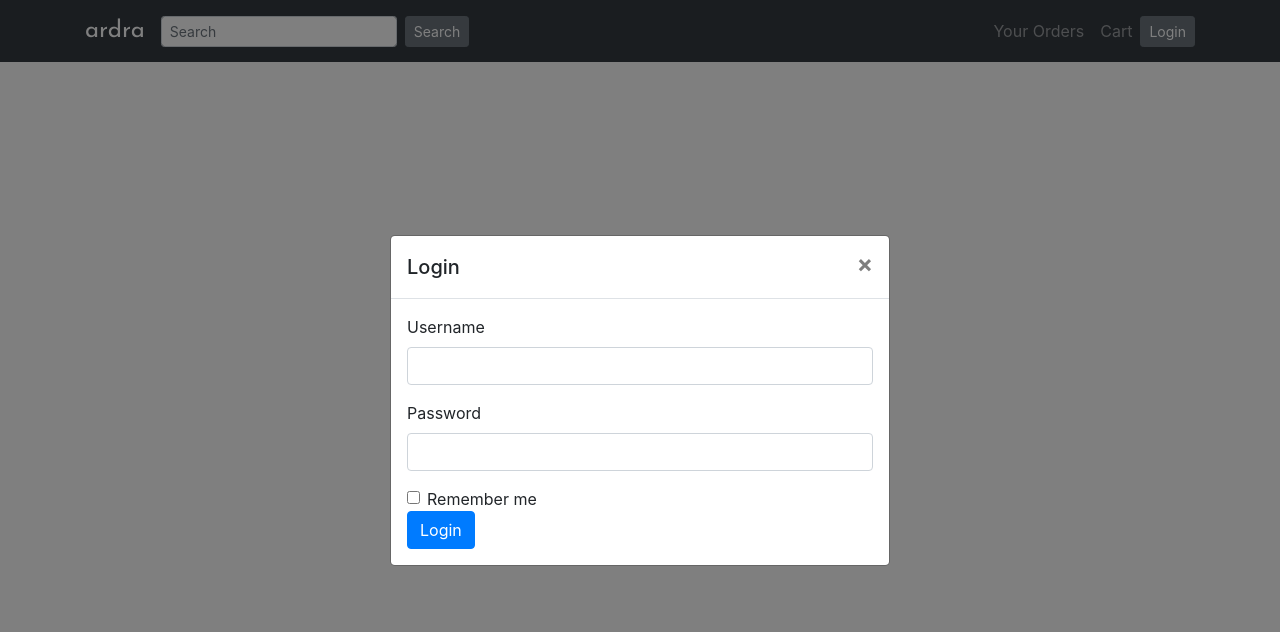
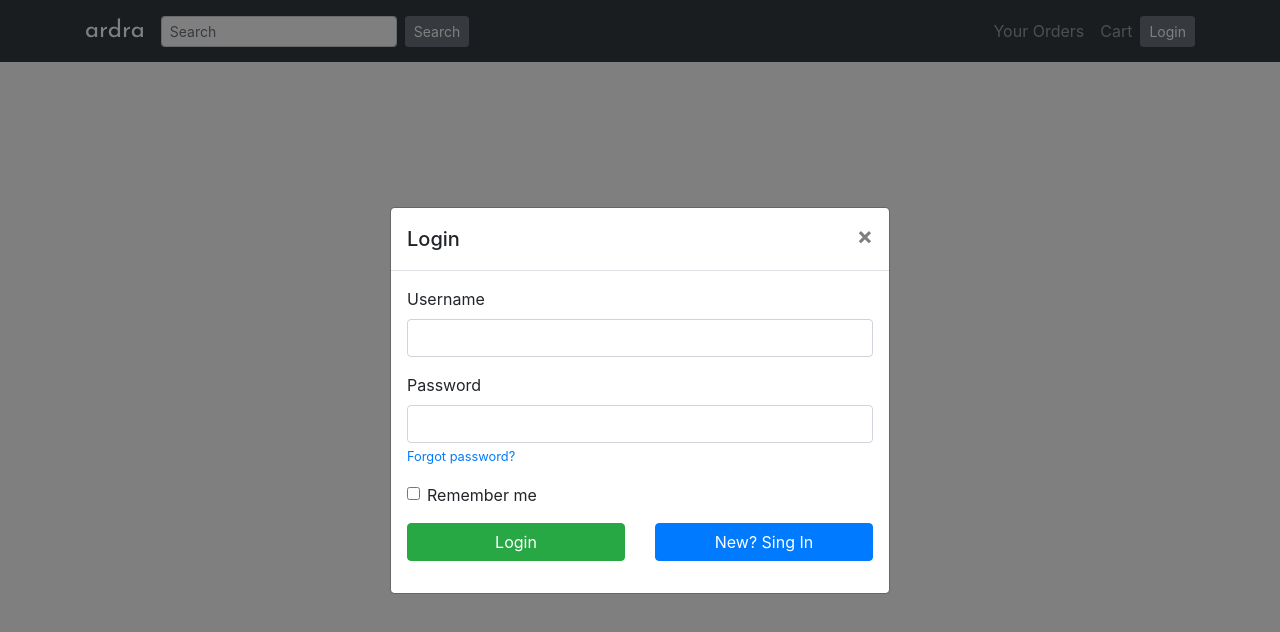
Before and after one commit to ardra-shop/ardrashop.com, a React (Create React App) app: page / in a window 1280 px wide. Both pictures are taken after a click on the button "Login". Shown: the top 632 px of the page. Built offline with nearby package versions, Linux system fonts and the light colour scheme.

Commit message:
Login Modal Improvement

```diff
--- a/src/components/NavigationBarComponent.js
+++ b/src/components/NavigationBarComponent.js
@@ -1,7 +1,7 @@
 import React, {Component} from 'react';
 import '../App.css';
-import { Navbar, NavbarBrand, Nav, NavbarToggler, Collapse, NavItem, Button, Input, Form, FormGroup, Container, Modal, ModalHeader, ModalBody, Label } from 'reactstrap';
-import {NavLink} from 'react-router-dom';
+import { Navbar, NavbarBrand, Nav, NavbarToggler, Collapse, NavItem, Button, Input, Form, FormGroup, Container, Row, Col, Modal, ModalHeader, ModalBody, Label } from 'reactstrap';
+import {NavLink, Link} from 'react-router-dom';
 
 class NavigationBarComponent extends Component{
 
@@ -41,6 +41,11 @@ class NavigationBarComponent extends Component{
                             <FormGroup>
                                 <Label htmlFor="password">Password</Label>
                                 <Input type="password" id="password" name="password"/>
+                                <small>
+                                    <Link to='/forgotpassword'>
+                                        Forgot password?
+                                    </Link>
+                                </small>
                             </FormGroup>
                             <FormGroup check>
                                 <Label check>
@@ -48,9 +53,21 @@ class NavigationBarComponent extends Component{
                                     Remember me
                                 </Label>
                             </FormGroup>
-                            <Button type="submit" value="submit" color="primary">
-                                Login
-                            </Button>
+                            <FormGroup>
+                                <Row>
+                                    <Col className='col-6'>
+                                        <Button className="mt-3 btn-block" type="submit" value="submit" color="success">
+                                            Login
+                                        </Button>
+                                    </Col>
+                                    <Col className='col-6'>
+                                        <Button className="mt-3 btn-block" type="button" color="primary">
+                                            New? Sing In
+                                        </Button>
+                                    </Col>
+                                </Row>
+
+                            </FormGroup>
                 		</Form>
                 	</ModalBody>
                 </Modal>
```
